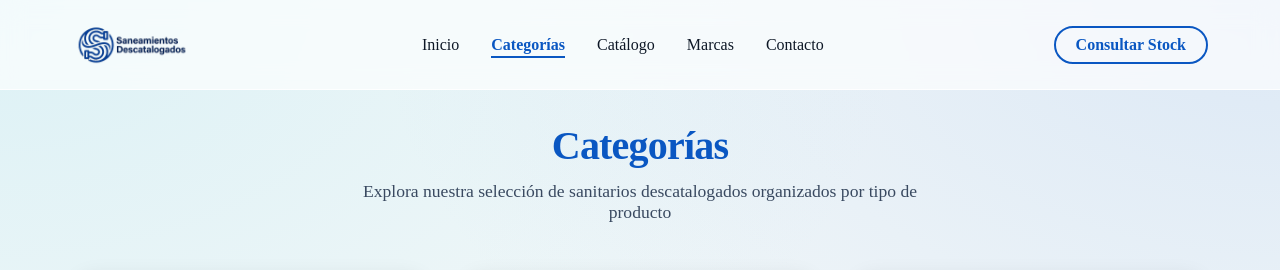
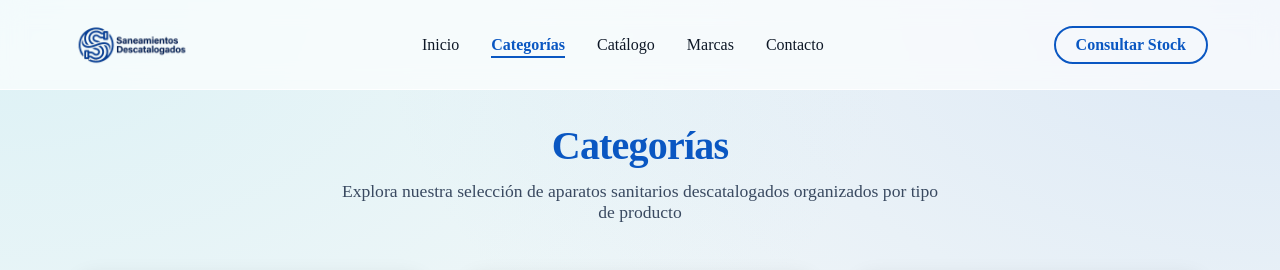
Before and after one commit to ronmanu/saneamientos-web, a Next.js app: page /categorias in a window 1280 px wide. Shown: the top 270 px of the page. Built offline with nearby package versions, Linux system fonts and the light colour scheme.

Commit message:
Rename brand to Aparatos Sanitarios Descatalogados

```diff
--- a/app/categorias/page.tsx
+++ b/app/categorias/page.tsx
@@ -15,7 +15,7 @@ export default function CategoriasPage() {
             <div className={styles.header}>
                 <h1 className={styles.title}>Categorías</h1>
                 <p className={styles.subtitle}>
-                    Explora nuestra selección de sanitarios descatalogados organizados por tipo de producto
+                    Explora nuestra selección de aparatos sanitarios descatalogados organizados por tipo de producto
                 </p>
             </div>
 
--- a/app/components/Footer.tsx
+++ b/app/components/Footer.tsx
@@ -43,7 +43,7 @@ export default function Footer() {
             </div>
 
             <div className={styles.bottom}>
-                &copy; {new Date().getFullYear()} Saneamientos Descatalogados. Todos los derechos reservados.
+                &copy; {new Date().getFullYear()} Aparatos Sanitarios Descatalogados. Todos los derechos reservados.
             </div>
         </footer>
     );
--- a/app/components/Header.tsx
+++ b/app/components/Header.tsx
@@ -32,7 +32,7 @@ export default function Header() {
                 <a href="/" className={styles.logoLink}>
                     <Image
                         src="/logo-nobg.png"
-                        alt="Saneamientos Descatalogados"
+                        alt="Aparatos Sanitarios Descatalogados"
                         width={200}
                         height={60}
                         className={styles.logoImage}
--- a/app/contacto/page.tsx
+++ b/app/contacto/page.tsx
@@ -17,7 +17,7 @@ export default function ContactoPage() {
             <div className={styles.logoContainer}>
                 <Image
                     src="/logo-nobg.png"
-                    alt="Saneamientos Descatalogados"
+                    alt="Aparatos Sanitarios Descatalogados"
                     width={300}
                     height={90}
                     className={styles.logoImage}
@@ -51,7 +51,7 @@ export default function ContactoPage() {
                         allowFullScreen
                         loading="lazy"
                         referrerPolicy="no-referrer-when-downgrade"
-                        title="Ubicación Saneamientos Descatalogados"
+                        title="Ubicación Aparatos Sanitarios Descatalogados"
                     ></iframe>
                 </div>
 
--- a/app/layout.tsx
+++ b/app/layout.tsx
@@ -11,8 +11,8 @@ const outfit = Outfit({
 });
 
 export const metadata: Metadata = {
-  title: "Sanitarios Descatalogados - Catálogo Premium",
-  description: "Encuentra sanitarios descatalogados de Roca, Gala, Bellavista y más. Calidad garantizada y envío rápido.",
+  title: "Aparatos Sanitarios Descatalogados - Catálogo Premium",
+  description: "Encuentra aparatos sanitarios descatalogados de Roca, Gala, Bellavista y más. Calidad garantizada y envío rápido.",
 };
 
 export default function RootLayout({
--- a/app/producto/[id]/page.tsx
+++ b/app/producto/[id]/page.tsx
@@ -32,7 +32,7 @@ export async function generateMetadata({ params }: { params: Promise<{ id: strin
     const { id } = await params;
     const product = products.find(p => p.id === id);
     return {
-        title: product ? `${product.name} (${product.brand}) | Saneamientos Descatalogados` : 'Producto no encontrado',
+        title: product ? `${product.name} (${product.brand}) | Aparatos Sanitarios Descatalogados` : 'Producto no encontrado',
         description: product ? product.description : 'Pieza sanitaria descatalogada.',
     };
 }
```
